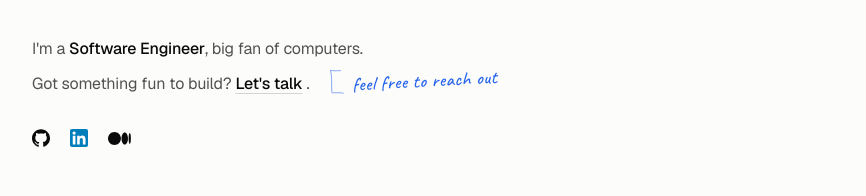
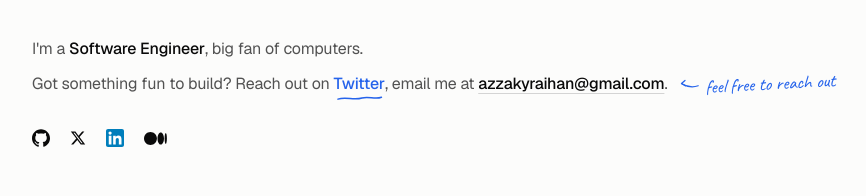
Before and after one commit to glacerous/portfolio, a React (Vite) app: page / in a window 1280 px wide. Shown: the part 187-383 px from the top of the page, without its empty margins (248-1114 px from the left). Built offline with nearby package versions, Linux system fonts and the light colour scheme; no server answers; a web font is replaced by a local one.

Commit message:
feat: add Twitter hover card for @thefuturehold and update bio layout

```diff
--- a/src/App.tsx
+++ b/src/App.tsx
@@ -1,7 +1,9 @@
 import React, { useState, useEffect } from 'react';
 import {
   ArrowUpRight,
-  ChevronDown
+  ChevronDown,
+  Copy,
+  Check
 } from 'lucide-react';
 import { projects } from '@/data/projects';
 import { experiences } from '@/data/experience';
@@ -10,8 +12,222 @@ import { ActivityGraph } from '@/components/ActivityGraph';
 import { TechIcon } from '@/components/TechIcon';
 import {
   NexvynReachArrow,
-  HandwrittenNote
+  HandwrittenNote,
+  HandDrawnArrow
 } from '@/components/common/Doodles';
+
+interface CopyContactProps {
+  text: string;
+  copyValue: string;
+  label: string;
+  className?: string;
+}
+
+const XLogo: React.FC<{ className?: string }> = ({ className = 'w-4 h-4' }) => (
+  <svg viewBox="0 0 24 24" aria-hidden="true" fill="currentColor" className={className}>
+    <path d="M18.244 2.25h3.308l-7.227 8.26 8.502 11.24H16.17l-5.214-6.817L4.99 21.75H1.68l7.73-8.835L1.254 2.25H8.08l4.713 6.231zm-1.161 17.52h1.833L7.084 4.126H5.117z" />
+  </svg>
+);
+
+const VerifiedBadge: React.FC<{ className?: string }> = ({ className = 'w-4 h-4' }) => (
+  <svg viewBox="0 0 24 24" aria-label="Verified account" className={className}>
+    <g>
+      <path
+        d="M22.25 12c0-1.43-.88-2.67-2.19-3.34.46-1.39.2-2.9-.81-3.91s-2.52-1.27-3.91-.81c-.66-1.31-1.91-2.19-3.34-2.19s-2.67.88-3.33 2.19c-1.4-.46-2.91-.2-3.92.81s-1.26 2.52-.8 3.91c-1.31.67-2.2 1.91-2.2 3.34s.89 2.67 2.2 3.34c-.46 1.39-.21 2.9.8 3.91s2.52 1.26 3.91.81c.67 1.31 1.91 2.19 3.34 2.19s2.68-.88 3.34-2.19c1.39.45 2.9.2 3.91-.81s1.27-2.52.81-3.91c1.31-.67 2.19-1.91 2.19-3.34zm-11.71 4.2L6.8 12.46l1.41-1.42 2.26 2.26 4.8-5.23 1.47 1.36-6.2 6.77z"
+        fill="#1D9BF0"
+      />
+    </g>
+  </svg>
+);
+
+const TwitterHoverCard: React.FC = () => {
+  const [isOpen, setIsOpen] = useState(false);
+  const timeoutRef = React.useRef<ReturnType<typeof setTimeout> | null>(null);
+
+  const handleMouseEnter = () => {
+    if (timeoutRef.current) clearTimeout(timeoutRef.current);
+    setIsOpen(true);
+  };
+
+  const handleMouseLeave = () => {
+    timeoutRef.current = setTimeout(() => {
+      setIsOpen(false);
+    }, 180);
+  };
+
+  return (
+    <span
+      className="relative inline-block group"
+      onMouseEnter={handleMouseEnter}
+      onMouseLeave={handleMouseLeave}
+    >
+      <a
+        href="https://x.com/thefuturehold"
+        target="_blank"
+        rel="noreferrer"
+        className="relative inline-flex items-center text-[#2563EB] font-medium transition-colors hover:text-[#1d4ed8]"
+        onFocus={() => setIsOpen(true)}
+        onBlur={() => setIsOpen(false)}
+      >
+        <span>Twitter</span>
+
+        {/* Floating tilted X logo badge above top-right - appears ONLY on hover */}
+        <span
+          aria-hidden="true"
+          className="absolute -top-2.5 -right-2.5 h-3.5 w-3.5 -translate-x-1 translate-y-1 scale-[0.8] rotate-[-8deg] text-[#0A0A0A] opacity-0 blur-[1px] transition-all duration-200 ease-out group-hover:translate-x-0 group-hover:translate-y-0 group-hover:scale-110 group-hover:rotate-[4deg] group-hover:opacity-100 group-hover:blur-none pointer-events-none select-none"
+        >
+          <XLogo className="w-full h-full" />
+        </span>
+
+        {/* Wavy scribble underline */}
+        <svg
+          className="absolute -bottom-1 left-0 w-full h-[6px] text-[#2563EB] overflow-visible pointer-events-none"
+          viewBox="0 0 60 8"
+          fill="none"
+          xmlns="http://www.w3.org/2000/svg"
+        >
+          <path
+            d="M1 5.5C12 2 22 7.5 33 4C42 1 50 6.5 59 3"
+            stroke="currentColor"
+            strokeWidth="2"
+            strokeLinecap="round"
+          />
+        </svg>
+      </a>
+
+      {/* Floating Profile Card */}
+      <span
+        role="dialog"
+        aria-label="Twitter Profile Preview"
+        className={`absolute left-0 sm:left-1/2 sm:-translate-x-1/2 top-full mt-2.5 z-50 w-[270px] rounded-2xl bg-white p-4 border border-[#E5E5E5] shadow-[0_12px_32px_rgba(0,0,0,0.12)] text-left transition-all duration-200 ease-out origin-top block ${
+          isOpen
+            ? 'opacity-100 scale-100 translate-y-0 pointer-events-auto'
+            : 'opacity-0 scale-95 -translate-y-1 pointer-events-none'
+        }`}
+      >
+        {/* Top row: Avatar + X logo */}
+        <span className="flex items-start justify-between">
+          <a
+            href="https://x.com/thefuturehold"
+            target="_blank"
+            rel="noreferrer"
+            className="block rounded-full focus:outline-none focus:ring-2 focus:ring-[#1D9BF0]"
+          >
+            <img
+              src="https://avatars.githubusercontent.com/u/167007103?v=4"
+              alt="zak"
+              className="w-14 h-14 rounded-full border border-black/10 object-cover bg-neutral-100 shadow-sm transition-transform hover:scale-105"
+            />
+          </a>
+          <a
+            href="https://x.com/thefuturehold"
+            target="_blank"
+            rel="noreferrer"
+            aria-label="Visit @thefuturehold on X"
+            className="text-[#737373] hover:text-[#0A0A0A] p-1 transition-colors"
+          >
+            <XLogo className="w-4 h-4" />
+          </a>
+        </span>
+
+        {/* User Name & Handle */}
+        <span className="mt-2.5 block">
+          <a
+            href="https://x.com/thefuturehold"
+            target="_blank"
+            rel="noreferrer"
+            className="inline-flex items-center gap-1 font-semibold text-[15.5px] text-[#0A0A0A] hover:underline leading-tight"
+          >
+            <span>zak</span>
+            <VerifiedBadge className="w-4 h-4 text-[#1D9BF0] flex-shrink-0" />
+          </a>
+          <span className="text-[13px] text-[#737373] leading-tight mt-0.5 font-normal block">
+            @thefuturehold
+          </span>
+        </span>
+
+        {/* Bio & Link - strictly lowercase */}
+        <span className="mt-3 text-[13.5px] text-[#0A0A0A] leading-snug space-y-0.5 font-normal lowercase block">
+          <span className="block">i do tech</span>
+          <a
+            href="https://github.com/glacerous"
+            target="_blank"
+            rel="noreferrer"
+            className="text-[#1D9BF0] hover:underline inline-block lowercase"
+          >
+            github.com/glacerous
+          </a>
+        </span>
+
+        {/* Stats */}
+        <span className="mt-3.5 pt-1 flex items-center gap-4 text-[13px] text-[#737373] font-normal">
+          <span>
+            <strong className="font-semibold text-[#0A0A0A]">51</strong> Following
+          </span>
+          <span>
+            <strong className="font-semibold text-[#0A0A0A]">604</strong> Followers
+          </span>
+        </span>
+      </span>
+    </span>
+  );
+};
+
+const CopyContact: React.FC<CopyContactProps> = ({ text, copyValue, label, className = '' }) => {
+  const [copied, setCopied] = useState(false);
+  const [isHovered, setIsHovered] = useState(false);
+
+  const handleCopy = (e: React.MouseEvent) => {
+    e.preventDefault();
+    e.stopPropagation();
+    navigator.clipboard.writeText(copyValue);
+    setCopied(true);
+    setTimeout(() => setCopied(false), 2000);
+  };
+
+  const isVisible = isHovered || copied;
+
+  return (
+    <span
+      className="relative inline-block"
+      onMouseEnter={() => setIsHovered(true)}
+      onMouseLeave={() => setIsHovered(false)}
+    >
+      <button
+        type="button"
+        onClick={handleCopy}
+        onFocus={() => setIsHovered(true)}
+        onBlur={() => setIsHovered(false)}
+        aria-label={`Copy ${copyValue}`}
+        className={`text-[#0A0A0A] underline underline-offset-4 decoration-[#D4D4D4] hover:decoration-[#0A0A0A] transition-colors font-medium cursor-pointer ${className}`}
+      >
+        {text}
+      </button>
+
+      {/* Floating Copy Tooltip (matches nexvyn design) */}
+      <span
+        role="tooltip"
+        className={`pointer-events-none absolute -top-8 left-1/2 -translate-x-1/2 z-30 flex items-center gap-1.5 whitespace-nowrap rounded-lg bg-white border border-[#E5E5E5] px-2.5 py-1 text-[11.5px] font-sans font-medium text-[#0A0A0A] shadow-[0_2px_8px_rgba(0,0,0,0.08)] transition-all duration-150 ${
+          isVisible
+            ? 'opacity-100 translate-y-0 scale-100'
+            : 'opacity-0 translate-y-1 scale-95'
+        }`}
+      >
+        {copied ? (
+          <>
+            <Check className="w-3.5 h-3.5 text-emerald-600" />
+            <span>Copied!</span>
+          </>
+        ) : (
+          <>
+            <Copy className="w-3.5 h-3.5 text-[#737373]" />
+            <span>{label}</span>
+          </>
+        )}
+      </span>
+    </span>
+  );
+};
 
 export const App: React.FC = () => {
   const [articles, setArticles] = useState<MediumArticle[]>([]);
@@ -36,7 +252,7 @@ export const App: React.FC = () => {
   };
 
   return (
-    <div className="min-h-screen bg-[#FCFCFB] text-[#0A0A0A] selection:bg-[#0A0A0A] selection:text-[#FCFCFB] antialiased">
+    <div className="min-h-screen bg-[#FCFCFB] text-[#0A0A0A] selection:bg-[#0A0A0A] selection:text-[#FCFCFB] antialiased overflow-x-hidden">
       <main className="min-h-screen w-full flex flex-col items-center px-6 sm:px-8">
         <div className="w-full max-w-[720px]">
 
@@ -64,23 +280,27 @@ export const App: React.FC = () => {
               <p>
                 I'm a <span className="text-[#0A0A0A] font-medium">Software Engineer</span>, big fan of computers.
               </p>
-              <div className="relative flex flex-wrap items-center gap-1">
-                <span>Got something fun to build?</span>{' '}
-                <a
-                  href="mailto:azzakyraihan@gmail.com"
-                  className="text-[#0A0A0A] underline underline-offset-4 decoration-[#D4D4D4] hover:decoration-[#0A0A0A] transition-colors font-medium"
-                >
-                  Let's talk
-                </a>
-                <span>.</span>
 
-                {/* Hand-drawn note & arrow pointing to Let's talk */}
-                <div className="hidden sm:inline-flex items-center gap-2 ml-4 -mt-1 select-none pointer-events-none">
-                  <NexvynReachArrow color="#2563EB" className="w-3.5 h-6 -scale-x-100 opacity-80" />
-                  <HandwrittenNote colorClass="text-[#2563EB]" rotation="-rotate-3" className="text-[18px] sm:text-[19px] font-medium">
-                    feel free to reach out
-                  </HandwrittenNote>
-                </div>
+              <div>
+                <span className="relative inline-block">
+                  <span>Got something fun to build? Reach out on&nbsp;</span>
+                  <TwitterHoverCard />
+                  <span>,&nbsp;email me at&nbsp;</span>
+                  <CopyContact
+                    text="azzakyraihan@gmail.com"
+                    copyValue="azzakyraihan@gmail.com"
+                    label="Copy email"
+                  />
+                  <span>.</span>
+
+                  {/* Hand-drawn note & arrow pointing to contact - strictly on the same line */}
+                  <span className="hidden sm:inline-flex items-center gap-1.5 absolute left-[calc(100%+12px)] top-1/2 -translate-y-1/2 whitespace-nowrap text-[#2563EB] select-none pointer-events-none">
+                    <HandDrawnArrow direction="left" className="w-5 h-3 text-[#2563EB]" />
+                    <span className="font-handwriting text-[#2563EB] text-[18px] sm:text-[19px] rotate-[-3deg]">
+                      feel free to reach out
+                    </span>
+                  </span>
+                </span>
               </div>
             </div>
 
@@ -99,6 +319,20 @@ export const App: React.FC = () => {
                 </svg>
                 <span className="pointer-events-none absolute -top-8 left-1/2 -translate-x-1/2 whitespace-nowrap rounded bg-[#0A0A0A] px-2 py-0.5 text-[11px] font-medium text-[#FCFCFB] opacity-0 group-hover:opacity-100 transition-opacity">
                   GitHub
+                </span>
+              </a>
+
+              {/* X (Twitter) */}
+              <a
+                href="https://x.com/thefuturehold"
+                target="_blank"
+                rel="noreferrer"
+                aria-label="X (Twitter)"
+                className="group relative flex items-center justify-center transition-all duration-200 ease-out hover:-translate-y-0.5 hover:scale-105 text-[#0A0A0A] hover:opacity-80"
+              >
+                <XLogo className="h-[16px] w-[16px]" />
+                <span className="pointer-events-none absolute -top-8 left-1/2 -translate-x-1/2 whitespace-nowrap rounded bg-[#0A0A0A] px-2 py-0.5 text-[11px] font-medium text-[#FCFCFB] opacity-0 group-hover:opacity-100 transition-opacity">
+                  X
                 </span>
               </a>
 
@@ -398,6 +632,7 @@ export const App: React.FC = () => {
             </div>
             <div className="flex items-center gap-4">
               <a href="https://github.com/glacerous" target="_blank" rel="noreferrer" className="hover:text-[#0A0A0A] transition-colors">GitHub</a>
+              <a href="https://x.com/thefuturehold" target="_blank" rel="noreferrer" className="hover:text-[#0A0A0A] transition-colors">X</a>
               <a href="https://www.linkedin.com/in/azzaky-raihan-ramdhani/" target="_blank" rel="noreferrer" className="hover:text-[#0A0A0A] transition-colors">LinkedIn</a>
               <a href="https://medium.com/@azzakyraihan" target="_blank" rel="noreferrer" className="hover:text-[#0A0A0A] transition-colors">Medium</a>
             </div>
```
